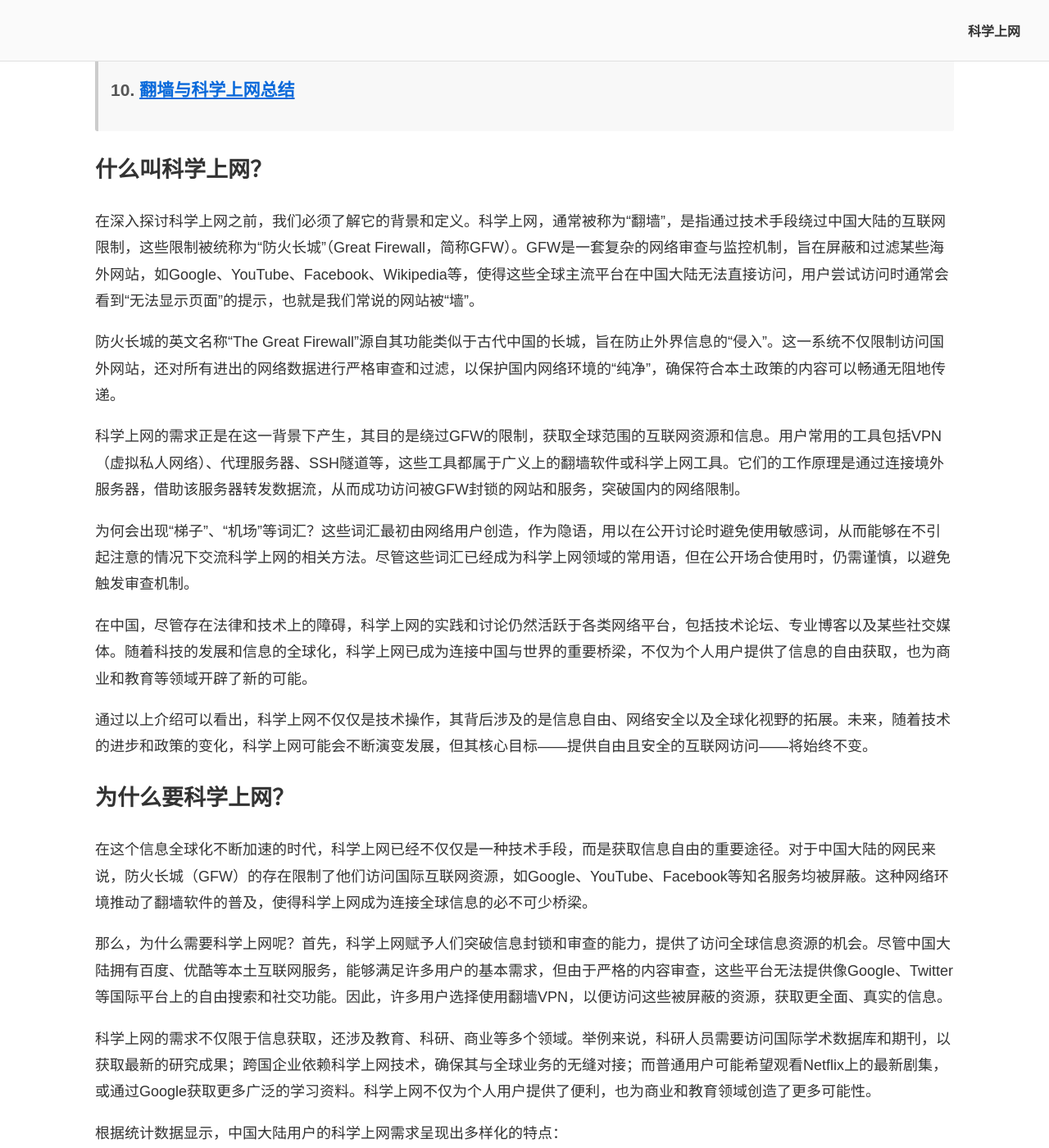
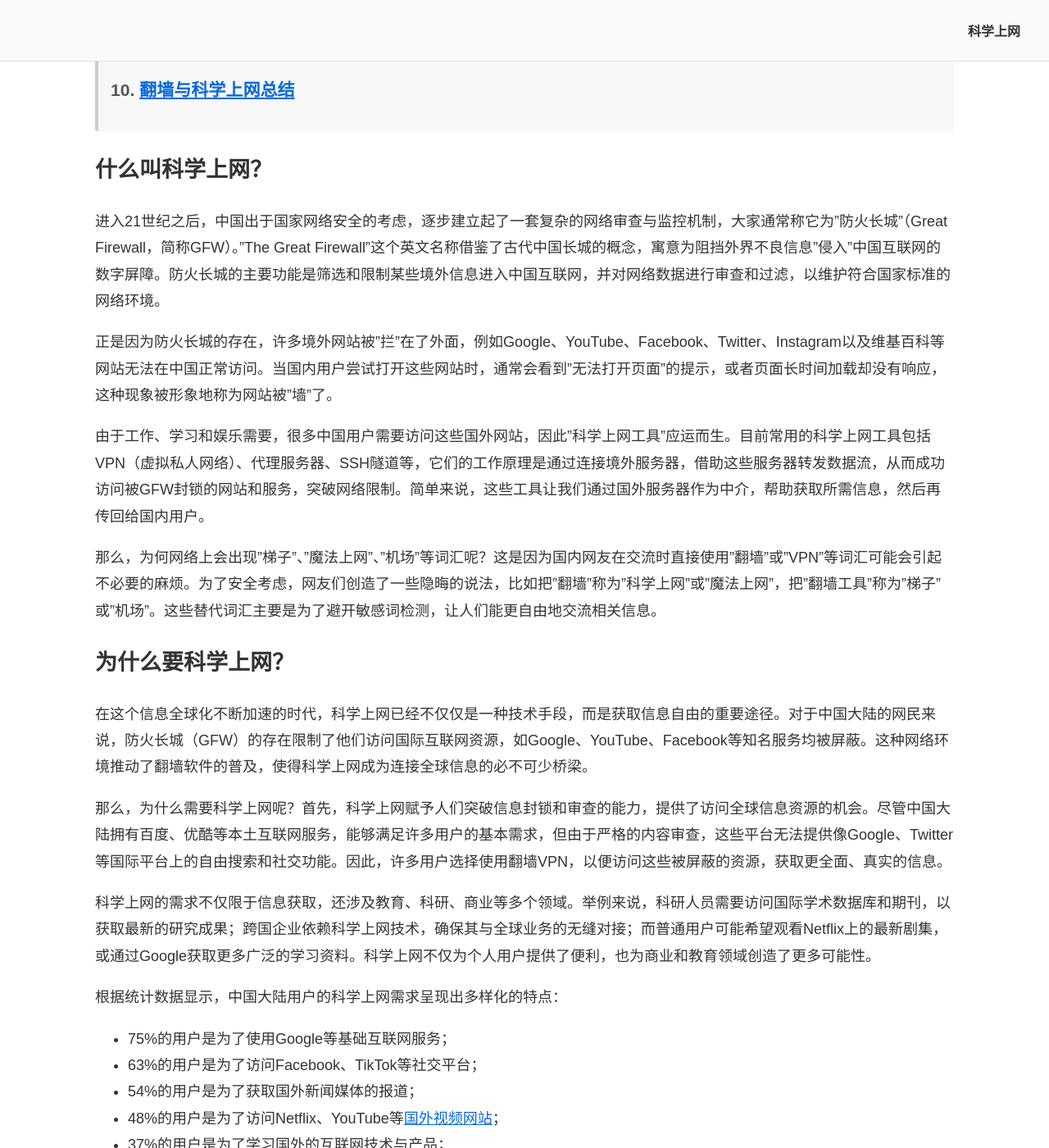
Before and after one commit to chinavpns/chinavpns.github.io, a Jekyll site: the page built from index.md, in a window 1280 px wide and 1400 px high, scrolled down 3046 px. Shown: the whole window at 82% size. Built offline with Jekyll 4.4.1, drawn with Linux system fonts in a browser that asks for light colours.

Commit message:
Update index.md

```diff
--- a/index.md
+++ b/index.md
@@ -51,17 +51,13 @@ description: 科学上网指南：2025年最好用的翻墙VPN和翻墙软件推
 
 ## 什么叫科学上网？
 
-在深入探讨科学上网之前，我们必须了解它的背景和定义。科学上网，通常被称为“翻墙”，是指通过技术手段绕过中国大陆的互联网限制，这些限制被统称为“防火长城”（Great Firewall，简称GFW）。GFW是一套复杂的网络审查与监控机制，旨在屏蔽和过滤某些海外网站，如Google、YouTube、Facebook、Wikipedia等，使得这些全球主流平台在中国大陆无法直接访问，用户尝试访问时通常会看到“无法显示页面”的提示，也就是我们常说的网站被“墙”。
+进入21世纪之后，中国出于国家网络安全的考虑，逐步建立起了一套复杂的网络审查与监控机制，大家通常称它为"防火长城"（Great Firewall，简称GFW）。"The Great Firewall"这个英文名称借鉴了古代中国长城的概念，寓意为阻挡外界不良信息"侵入"中国互联网的数字屏障。防火长城的主要功能是筛选和限制某些境外信息进入中国互联网，并对网络数据进行审查和过滤，以维护符合国家标准的网络环境。
 
-防火长城的英文名称“The Great Firewall”源自其功能类似于古代中国的长城，旨在防止外界信息的“侵入”。这一系统不仅限制访问国外网站，还对所有进出的网络数据进行严格审查和过滤，以保护国内网络环境的“纯净”，确保符合本土政策的内容可以畅通无阻地传递。
+正是因为防火长城的存在，许多境外网站被"拦"在了外面，例如Google、YouTube、Facebook、Twitter、Instagram以及维基百科等网站无法在中国正常访问。当国内用户尝试打开这些网站时，通常会看到"无法打开页面"的提示，或者页面长时间加载却没有响应，这种现象被形象地称为网站被"墙"了。
 
-科学上网的需求正是在这一背景下产生，其目的是绕过GFW的限制，获取全球范围的互联网资源和信息。用户常用的工具包括VPN（虚拟私人网络）、代理服务器、SSH隧道等，这些工具都属于广义上的翻墙软件或科学上网工具。它们的工作原理是通过连接境外服务器，借助该服务器转发数据流，从而成功访问被GFW封锁的网站和服务，突破国内的网络限制。
+由于工作、学习和娱乐需要，很多中国用户需要访问这些国外网站，因此"科学上网工具"应运而生。目前常用的科学上网工具包括VPN（虚拟私人网络）、代理服务器、SSH隧道等，它们的工作原理是通过连接境外服务器，借助这些服务器转发数据流，从而成功访问被GFW封锁的网站和服务，突破网络限制。简单来说，这些工具让我们通过国外服务器作为中介，帮助获取所需信息，然后再传回给国内用户。
 
-为何会出现“梯子”、“机场”等词汇？这些词汇最初由网络用户创造，作为隐语，用以在公开讨论时避免使用敏感词，从而能够在不引起注意的情况下交流科学上网的相关方法。尽管这些词汇已经成为科学上网领域的常用语，但在公开场合使用时，仍需谨慎，以避免触发审查机制。
-
-在中国，尽管存在法律和技术上的障碍，科学上网的实践和讨论仍然活跃于各类网络平台，包括技术论坛、专业博客以及某些社交媒体。随着科技的发展和信息的全球化，科学上网已成为连接中国与世界的重要桥梁，不仅为个人用户提供了信息的自由获取，也为商业和教育等领域开辟了新的可能。
-
-通过以上介绍可以看出，科学上网不仅仅是技术操作，其背后涉及的是信息自由、网络安全以及全球化视野的拓展。未来，随着技术的进步和政策的变化，科学上网可能会不断演变发展，但其核心目标——提供自由且安全的互联网访问——将始终不变。
+那么，为何网络上会出现"梯子"、"魔法上网"、"机场"等词汇呢？这是因为国内网友在交流时直接使用"翻墙"或"VPN"等词汇可能会引起不必要的麻烦。为了安全考虑，网友们创造了一些隐晦的说法，比如把"翻墙"称为"科学上网"或"魔法上网"，把"翻墙工具"称为"梯子"或"机场"。这些替代词汇主要是为了避开敏感词检测，让人们能更自由地交流相关信息。
 
 ## 为什么要科学上网？
 
```
